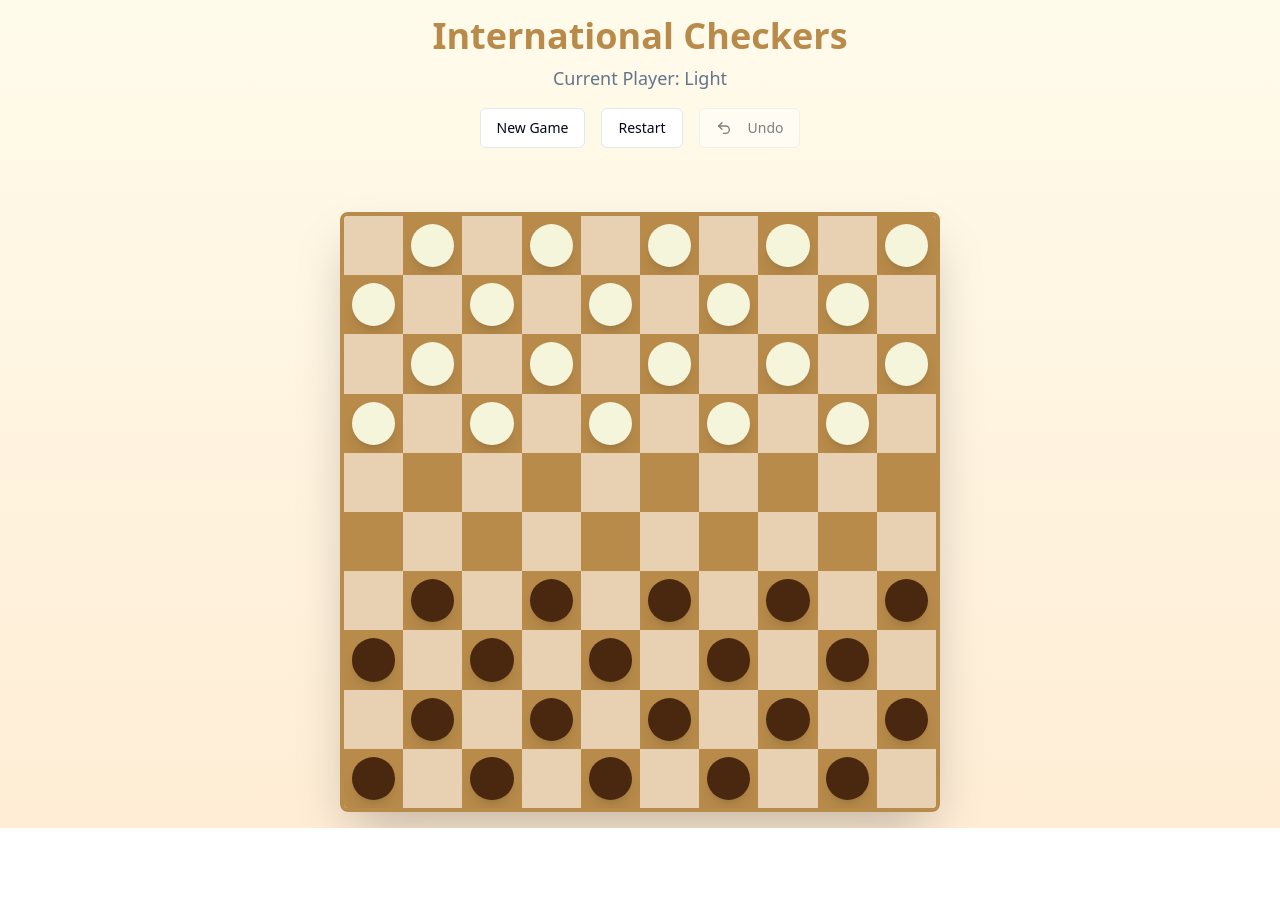
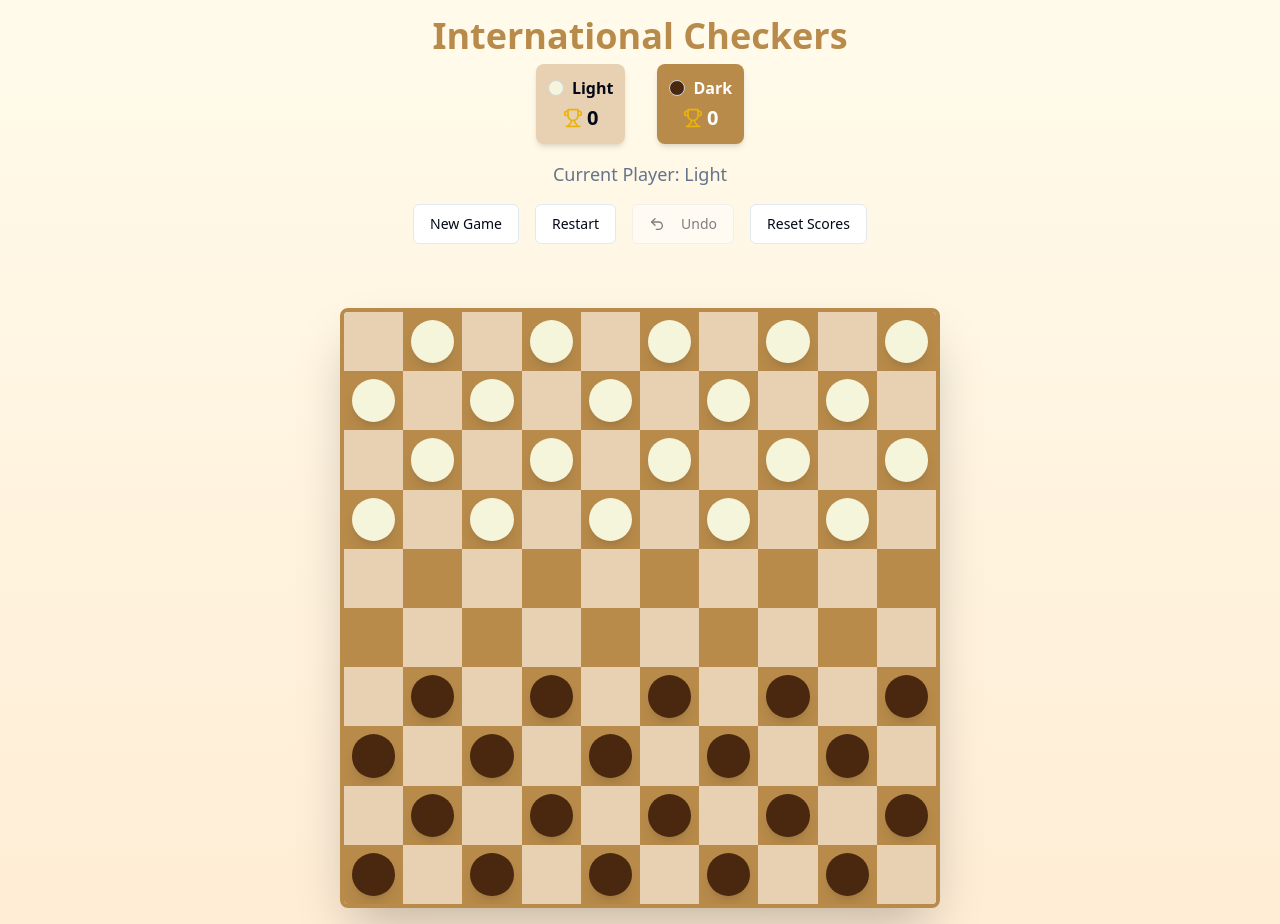
Before and after one commit to drbenasmah/african-checkers-dam, a React (Vite) app: page / in a window 1280 px wide. Both pictures are taken after a click on the button "Single Player". Before the commit the page ends 828 px from the top, so only its background shows below. Built offline with nearby package versions, Linux system fonts and the light colour scheme.

Commit message:
Add score board
Adds a score board to track wins for each player.

```diff
--- a/src/pages/Index.tsx
+++ b/src/pages/Index.tsx
@@ -1,10 +1,9 @@
-
 import React, { useState, useEffect } from 'react';
 import Board from '@/components/Board';
-import { createInitialBoard, isValidMove, makeAIMove, executeMove, findCaptureSequences } from '@/lib/gameUtils';
+import { createInitialBoard, isValidMove, makeAIMove, executeMove, findCaptureSequences, findAllPossibleMoves } from '@/lib/gameUtils';
 import { Button } from '@/components/ui/button';
 import { toast } from "sonner";
-import { Undo2 } from "lucide-react";
+import { Undo2, Trophy } from "lucide-react";
 
 type GameMode = 'single' | 'two-player';
 
@@ -22,9 +21,12 @@ const Index = () => {
   const [activeSequence, setActiveSequence] = useState<[number, number][] | null>(null);
   const [captureInProgress, setCaptureInProgress] = useState(false);
   const [moveHistory, setMoveHistory] = useState<GameState[]>([]);
+  const [lightScore, setLightScore] = useState(0);
+  const [darkScore, setDarkScore] = useState(0);
+  const [gameOver, setGameOver] = useState(false);
 
   useEffect(() => {
-    if (gameMode === 'single' && currentPlayer === -1 && gameStarted) {
+    if (gameMode === 'single' && currentPlayer === -1 && gameStarted && !gameOver) {
       const timeoutId = setTimeout(() => {
         // Save current state before AI move
         saveMoveToHistory();
@@ -36,12 +38,34 @@ const Index = () => {
           setBoard(newBoard);
           checkForKingPromotion(newBoard);
           setCurrentPlayer(1);
+          checkGameOver(newBoard, 1);
+        } else {
+          // If AI can't make a move, player wins
+          handleWin(1);
         }
       }, 500);
 
       return () => clearTimeout(timeoutId);
     }
-  }, [currentPlayer, board, gameMode, gameStarted]);
+  }, [currentPlayer, board, gameMode, gameStarted, gameOver]);
+
+  const checkGameOver = (currentBoard: number[][], nextPlayer: 1 | -1) => {
+    const possibleMoves = findAllPossibleMoves(currentBoard, nextPlayer);
+    if (possibleMoves.length === 0) {
+      handleWin(nextPlayer === 1 ? -1 : 1);
+    }
+  };
+
+  const handleWin = (winner: 1 | -1) => {
+    setGameOver(true);
+    if (winner === 1) {
+      setLightScore(prev => prev + 1);
+      toast.success("Light player wins!");
+    } else {
+      setDarkScore(prev => prev + 1);
+      toast.success("Dark player wins!");
+    }
+  };
 
   const saveMoveToHistory = () => {
     setMoveHistory(prev => [...prev, { board: JSON.parse(JSON.stringify(board)), currentPlayer }]);
@@ -75,7 +99,7 @@ const Index = () => {
   };
 
   const handleSquareClick = (row: number, col: number) => {
-    if (!gameStarted || (gameMode === 'single' && currentPlayer === -1)) return;
+    if (!gameStarted || gameOver || (gameMode === 'single' && currentPlayer === -1)) return;
 
     if (selectedPiece === null) {
       const piece = board[row][col];
@@ -156,7 +180,9 @@ const Index = () => {
     setSelectedPiece(null);
     setActiveSequence(null);
     setCaptureInProgress(false);
-    setCurrentPlayer(prev => prev === 1 ? -1 : 1);
+    const nextPlayer = currentPlayer === 1 ? -1 : 1;
+    setCurrentPlayer(nextPlayer);
+    checkGameOver(board, nextPlayer);
   };
 
   const startNewGame = (mode: GameMode) => {
@@ -167,6 +193,7 @@ const Index = () => {
     setCurrentPlayer(1);
     setGameStarted(true);
     setMoveHistory([]);
+    setGameOver(false);
   };
 
   const resetGame = () => {
@@ -177,6 +204,12 @@ const Index = () => {
     setCurrentPlayer(1);
     setGameStarted(false);
     setMoveHistory([]);
+    setGameOver(false);
+  };
+
+  const resetScores = () => {
+    setLightScore(0);
+    setDarkScore(0);
   };
 
   if (!gameStarted) {
@@ -207,13 +240,41 @@ const Index = () => {
     <div className="min-h-screen bg-gradient-to-b from-amber-50 to-orange-100 flex flex-col items-center justify-center p-4 gap-8">
       <div className="text-center">
         <h1 className="text-4xl font-bold text-board-dark mb-2">International Checkers</h1>
+
+        <div className="flex justify-center items-center gap-8 mb-4">
+          <div className="flex flex-col items-center bg-board-light p-3 rounded-lg shadow-md">
+            <div className="flex items-center gap-2">
+              <span className="inline-block w-4 h-4 rounded-full bg-piece-light border border-gray-300"></span>
+              <span className="font-semibold">Light</span>
+            </div>
+            <div className="flex items-center mt-1">
+              <Trophy className="text-yellow-500 w-5 h-5 mr-1" />
+              <span className="text-xl font-bold">{lightScore}</span>
+            </div>
+          </div>
+
+          <div className="flex flex-col items-center bg-board-dark p-3 rounded-lg shadow-md text-white">
+            <div className="flex items-center gap-2">
+              <span className="inline-block w-4 h-4 rounded-full bg-piece-dark border border-gray-300"></span>
+              <span className="font-semibold">Dark</span>
+            </div>
+            <div className="flex items-center mt-1">
+              <Trophy className="text-yellow-500 w-5 h-5 mr-1" />
+              <span className="text-xl font-bold">{darkScore}</span>
+            </div>
+          </div>
+        </div>
+
         <p className="text-lg text-muted-foreground mb-4">
-          {gameMode === 'single' && currentPlayer === -1
-            ? "AI's turn..."
-            : `Current Player: ${currentPlayer === 1 ? 'Light' : 'Dark'}`
+          {gameOver ?
+            "Game Over! Start a new game." :
+            gameMode === 'single' && currentPlayer === -1 ?
+              "AI's turn..." :
+              `Current Player: ${currentPlayer === 1 ? 'Light' : 'Dark'}`
           }
         </p>
-        <div className="flex gap-4 justify-center mb-8">
+
+        <div className="flex gap-4 justify-center mb-8 flex-wrap">
           <Button onClick={resetGame} variant="outline">
             New Game
           </Button>
@@ -223,9 +284,12 @@ const Index = () => {
           <Button
             onClick={undoMove}
             variant="outline"
-            disabled={moveHistory.length === 0 || (gameMode === 'single' && currentPlayer === -1)}
+            disabled={moveHistory.length === 0 || gameOver || (gameMode === 'single' && currentPlayer === -1)}
           >
             <Undo2 className="mr-2" /> Undo
+          </Button>
+          <Button onClick={resetScores} variant="outline">
+            Reset Scores
           </Button>
         </div>
       </div>
```
